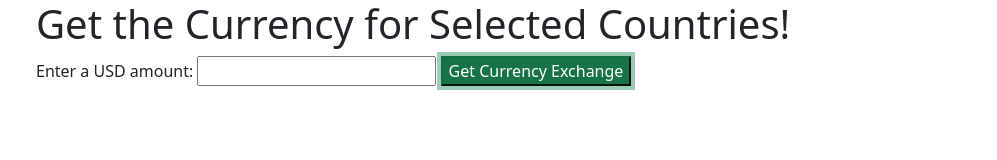
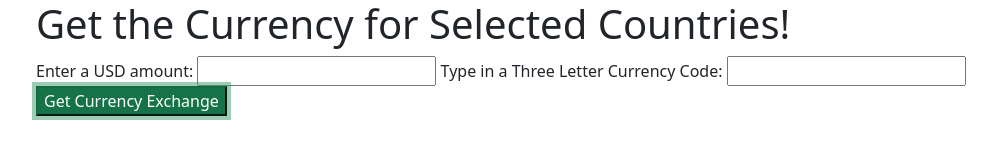
Before and after one commit to JPeters25/currency-exchange, a website built with webpack: page src/index.html in a window 1280 px wide. Both pictures are taken after a click on the button "Get Currency Exchange". Shown: the whole page, without its empty margins (46-1043 px from the left). Built offline with nearby package versions, Linux system fonts and the light colour scheme; no server answers.

Commit message:
add functionality to allow user to input 3 letter country code to get exchange rate

```diff
--- a/src/index.html
+++ b/src/index.html
@@ -7,6 +7,8 @@
     <h1>Get the Currency for Selected Countries!</h1>
     <label for="dollar-amount">Enter a USD amount:</label>
     <input id="dollar-amount" type="text">
+    <label for="currency-select">Type in a Three Letter Currency Code:</label>
+    <input id="currency-select" type="text">
     <button class="btn-success" id="convert-currency">Get Currency Exchange</button>
     <div class="showErrors"></div>
     <div class="showUSD"></div>
--- a/src/index.js
+++ b/src/index.js
@@ -8,10 +8,12 @@ import './css/styles.css';
 $(document).ready(function() {
   $('#convert-currency').click(function() {
     const amount = $('#dollar-amount').val();
+    const country = $('#currency-select').val();
     $('#dollar-amount').val("");
+    $('#currency-select').val("")
 
     let request = new XMLHttpRequest();
-    const url = `https://v6.exchangerate-api.com/v6/${process.env.API_KEY}/pair/USD/EUR/${amount}`;
+    const url = `https://v6.exchangerate-api.com/v6/${process.env.API_KEY}/pair/USD/${country}/${amount}`;
 
     request.onreadystatechange = function () {
       if (this.readyState === 4 && this.status === 200) {
```
